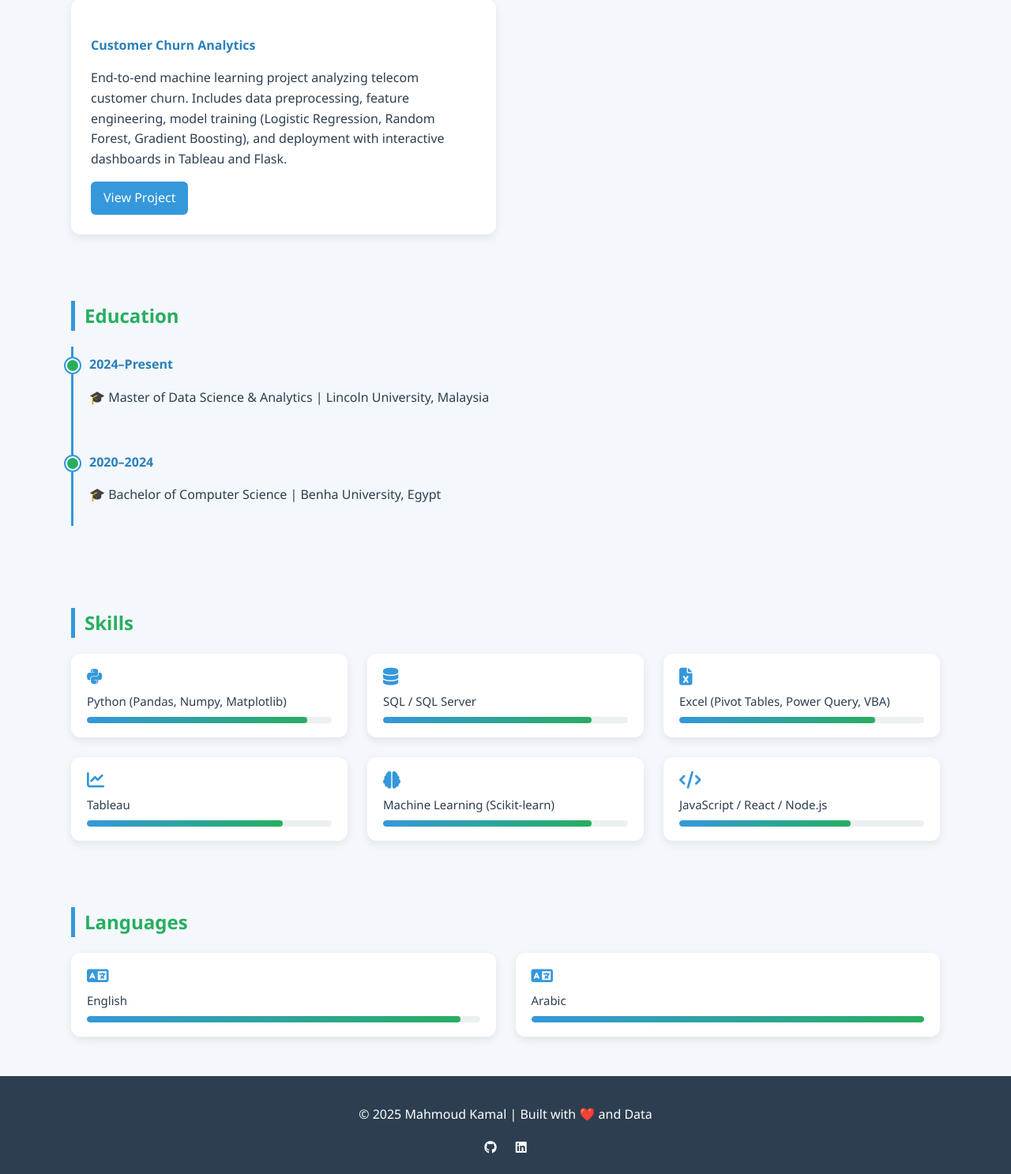
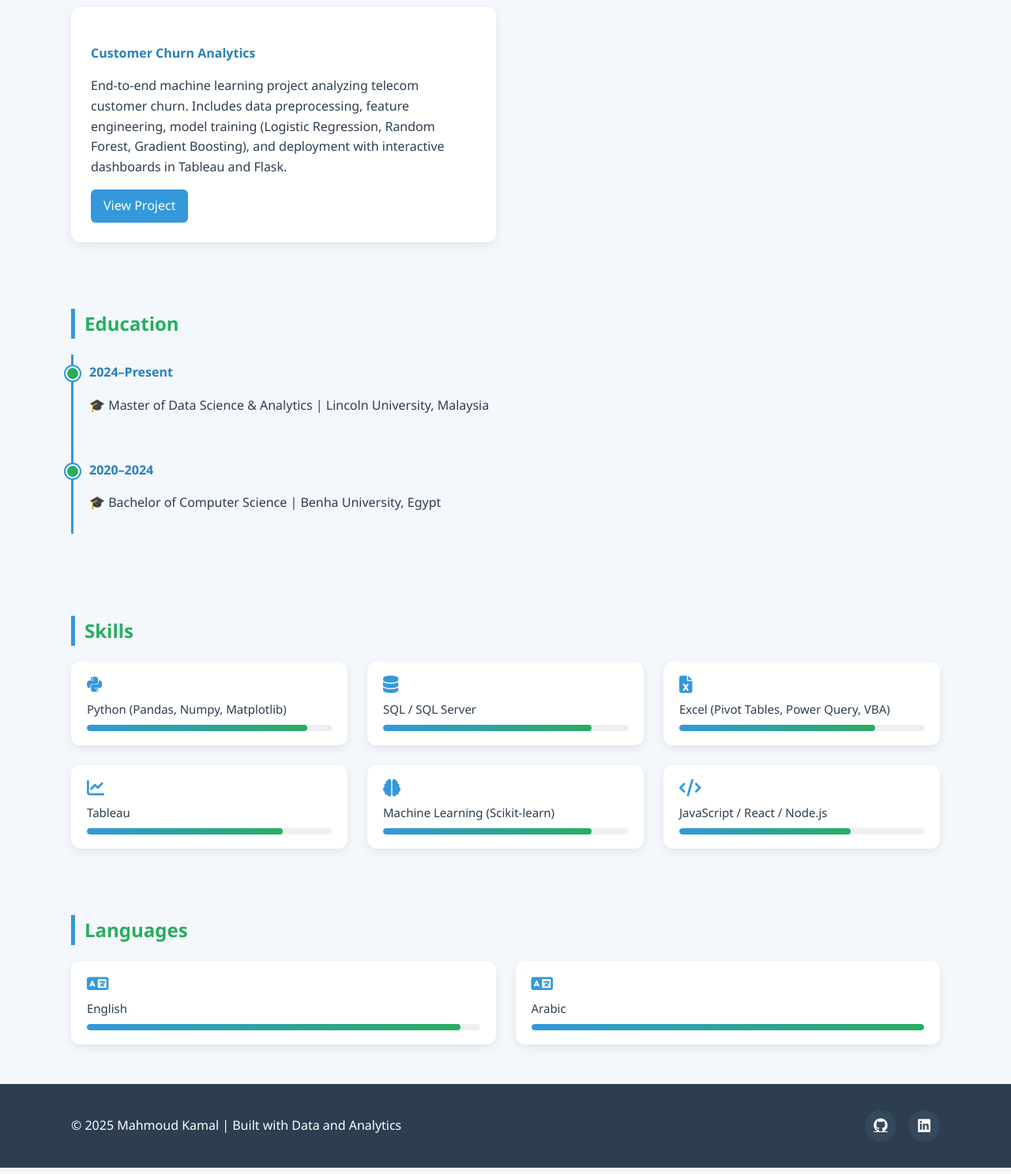
Before and after one commit to OverStarData/customer-churn-analytics, a Flask app: page /about in a window 1280 px wide. Shown: the part 1251-2738 px from the top of the page at 79% size. Run offline with Flask 3, Linux system fonts and the light colour scheme; parts of the project's set-up code (start-up, migrations or seed data) failed here and were passed over.

Commit message:
update ui

```diff
--- a/static/about.css
+++ b/static/about.css
@@ -376,19 +334,57 @@
 .footer {
   background: #2c3e50;
   color: #fff;
+  padding: 30px 20px; /* top/bottom padding stays, horizontal padding increased */
   text-align: center;
-  padding: 20px;
-  margin-top: 40px;
+}
+
+.footer-container {
+  display: flex;
+  flex-direction: row;
+  justify-content: space-between;
+  align-items: center;
+  flex-wrap: wrap;
+  max-width: 1100px; /* limit width on large screens */
+  margin: 0 auto;
+  padding: 0 40px; /* horizontal padding */
+}
+
+.footer p {
+  margin: 10px 0;
+  font-size: 16px;
+}
+
+/* Social links */
+.footer .socials {
+  display: flex;
+  gap: 15px;
 }
 
 .footer .socials a {
+  display: flex;
+  align-items: center;
+  justify-content: center;
+  width: 40px;
+  height: 40px;
+  background: #34495e;
+  border-radius: 50%;
   color: #fff;
-  margin: 0 10px;
-  transition: color 0.3s;
+  font-size: 18px;
+  transition: all 0.3s ease;
 }
 
 .footer .socials a:hover {
-  color: #3498db;
+  background: #3498db;
+  transform: scale(1.1);
+}
+
+/* Responsive for small screens */
+@media (max-width: 600px) {
+  .footer-container {
+    flex-direction: column;
+    gap: 15px;
+    padding: 0 20px; /* reduce horizontal padding on mobile */
+  }
 }
 
 /* ---------------- RESPONSIVE ---------------- */
--- a/templates/about.html
+++ b/templates/about.html
@@ -21,6 +21,20 @@
         <ul class="nav-links">
           <li><a href="/">Home</a></li>
           <li><a href="/dataset">Explore Data</a></li>
+                   <li>
+            <a
+              href="https://public.tableau.com/app/profile/mahmoud.mohamed2232/viz/Customer_Churn_17563566114270/ChurnDashboard"
+              target="_blank"
+              >Dashboard</a
+            >
+          </li>
+            <li>
+            <a
+              href="https://github.com/OverStarData/customer-churn-analytics/tree/main"
+              target="_blank"
+              >GitHub Code</a
+            >
+          </li>
           <li><a href="/about" class="active">About</a></li>
         </ul>
         <button class="menu-toggle"><i class="fas fa-bars"></i></button>
@@ -212,20 +226,22 @@
         </div>
       </section>
     </main>
-    <!-- Footer -->
-    <footer class="footer">
-      <p>© 2025 Mahmoud Kamal | Built with ❤️ and Data</p>
-      <div class="socials">
-        <a href="https://github.com/OverStarData" target="_blank"
-          ><i class="fab fa-github"></i
-        ></a>
-        <a
-          href="https://www.linkedin.com/in/mahmoud-kamal-14208136b/"
-          target="_blank"
-          ><i class="fab fa-linkedin"></i
-        ></a>
-      </div>
-    </footer>
+
+<!-- Footer -->
+<footer class="footer">
+  <div class="footer-container">
+    <p>© 2025 Mahmoud Kamal | Built with Data and Analytics</p>
+    <div class="socials">
+      <a href="https://github.com/OverStarData" target="_blank" aria-label="GitHub">
+        <i class="fab fa-github"></i>
+      </a>
+      <a href="https://www.linkedin.com/in/mahmoud-kamal-14208136b/" target="_blank" aria-label="LinkedIn">
+        <i class="fab fa-linkedin"></i>
+      </a>
+    </div>
+  </div>
+</footer>
+
 
     <!-- Script for interactivity -->
     <script>
```
Also changed, not shown: other parts of static/about.css (+2 -44 lines), static/dataset.css (+45 -9 lines), static/style.css (+44 -6 lines), templates/dataset.html (+30 -14 lines), templates/index.html (+35 -11 lines), templates/predict.html (+16 -3 lines).
